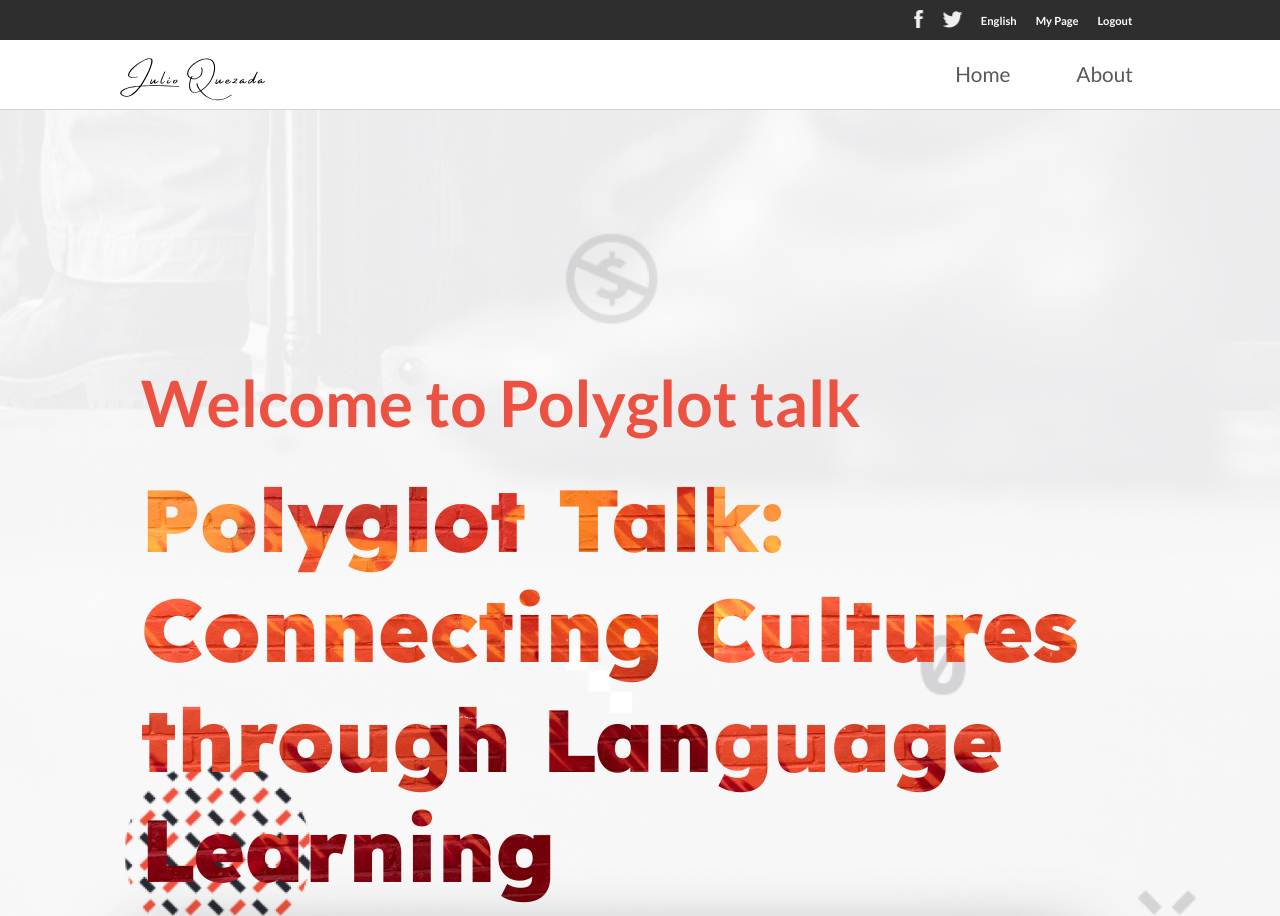
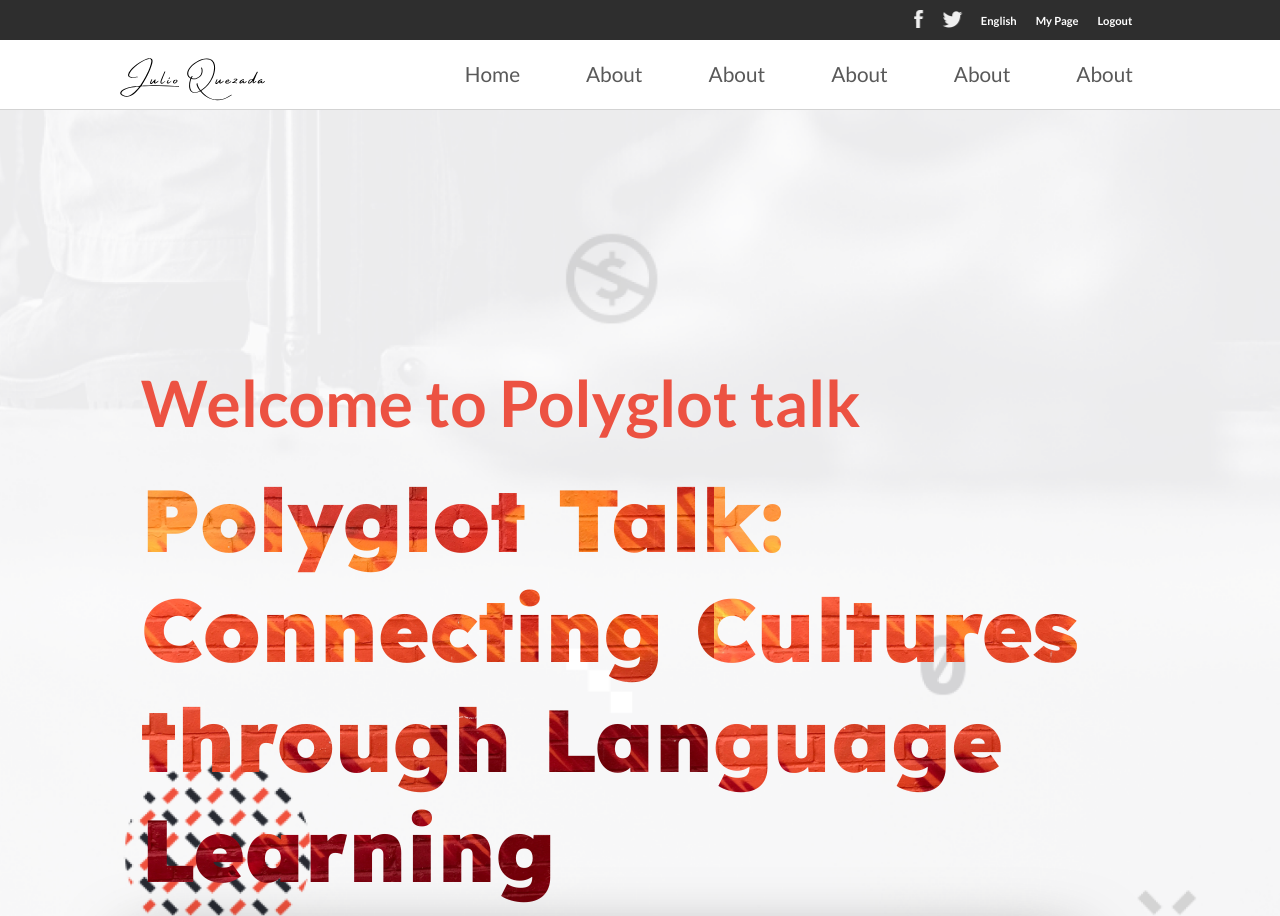
Before and after one commit to Alejandroq12/polyglot-talk, a website: page index.html in a window 1280 px wide. Shown: the top 916 px of the page. Drawn offline with Linux system fonts and the light colour scheme.

Commit message:
Add li elements

```diff
--- a/assets/css/style.css
+++ b/assets/css/style.css
@@ -2920,3 +2920,7 @@ body {
     height: 11rem;
   }
 }
+
+@media screen and (min-width: 1440px) {
+  /* Screens larger than 1440px */
+}
--- a/index.html
+++ b/index.html
@@ -35,6 +35,10 @@
       <ul class="nav-ul__options" aria-label="Navigation options">
         <li><a class="ul-li__links" href="./index.html" tabindex="0">Home</a></li>
         <li><a class="ul-li__links" href="./about.html" tabindex="0">About</a></li>
+        <li><a class="ul-li__links" href="./index.html" tabindex="0">Home</a></li>
+        <li><a class="ul-li__links" href="./about.html" tabindex="0">About</a></li>
+        <li><a class="ul-li__links" href="./about.html" tabindex="0">About</a></li>
+        <li><a class="ul-li__links" href="./about.html" tabindex="0">About</a></li>
       </ul>
       <span class="close-button" aria-label="Close menu" tabindex="0">✕</span>
     </div>
@@ -42,6 +46,10 @@
       <ul class="desktop-navigation_ul" aria-label="Only desktop navigation options">
         <li><a class="desktop-ul__li" href="./index.html" tabindex="0">Home</a></li>
         <li><a class="desktop-ul__li" href="./about.html" tabindex="0">About</a></li>
+        <li><a class="desktop-ul__li" href="./about.html" tabindex="0">About</a></li>
+        <li><a class="desktop-ul__li" href="./about.html" tabindex="0">About</a></li>
+        <li><a class="desktop-ul__li" href="./about.html" tabindex="0">About</a></li>
+        <li><a class="desktop-ul__li" href="about.html#" tabindex="0">About</a></li>
       </ul>
     </div>
   </nav>
```
